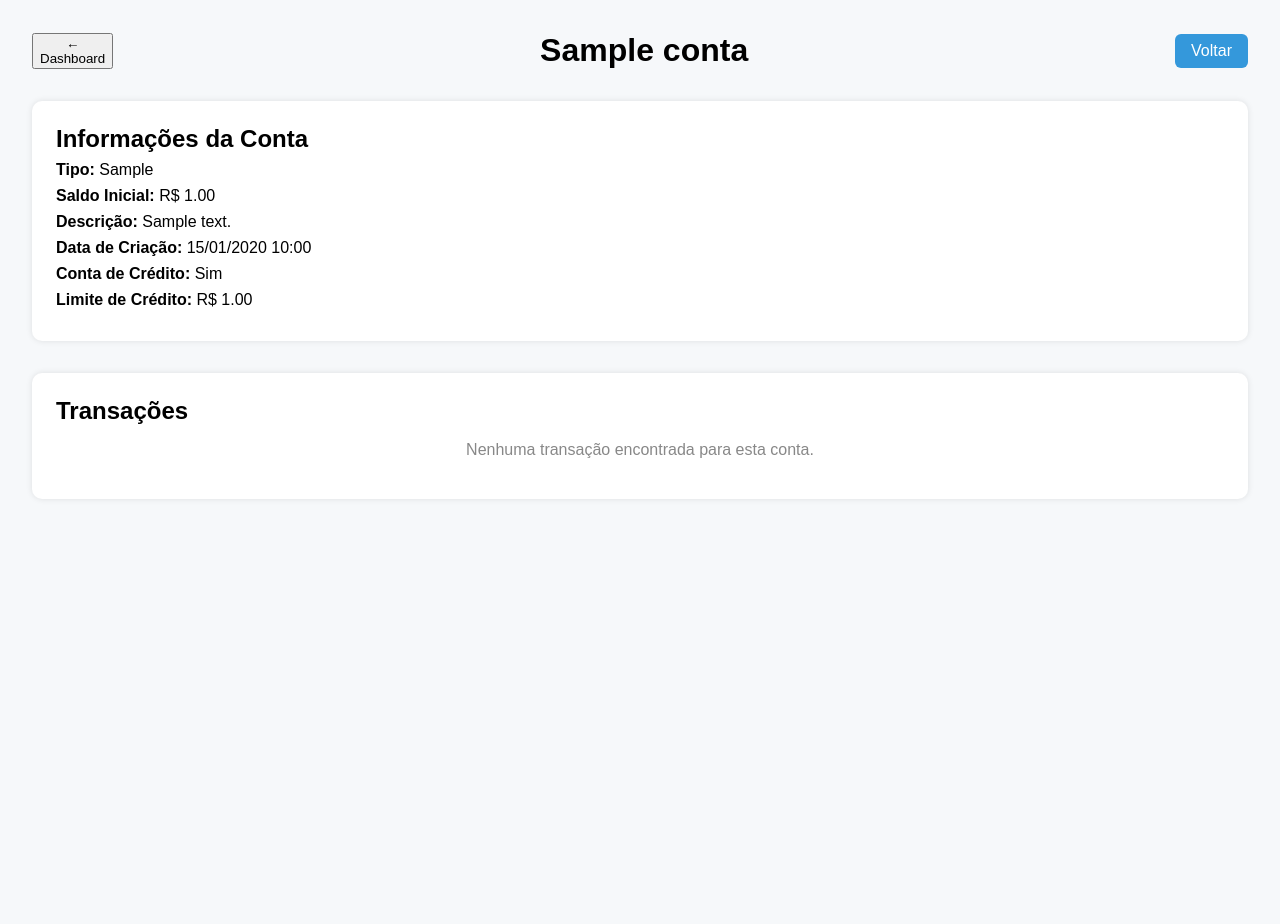
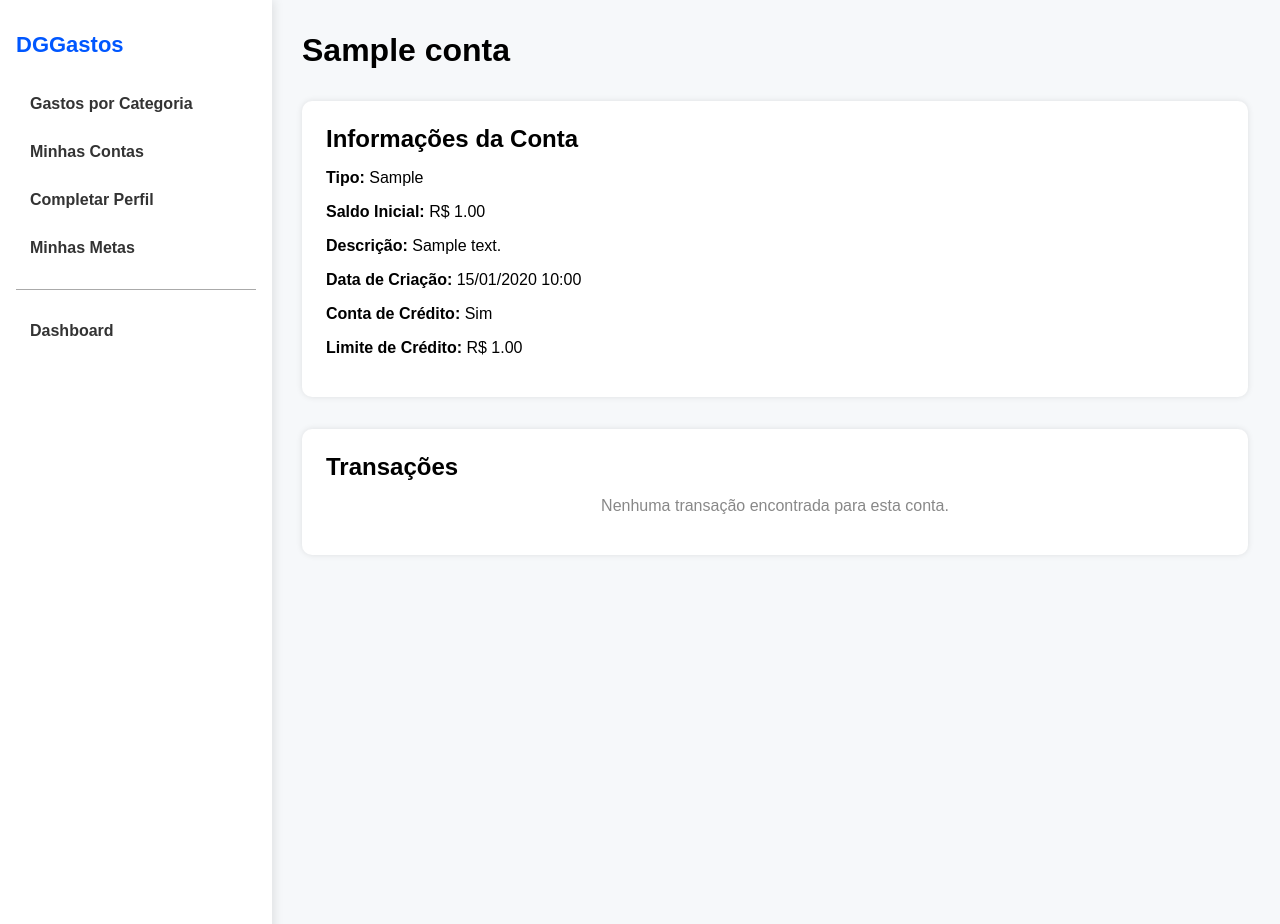
Before and after one commit to Markin1221/back-Sistema-de-Playlists-Personalizadas, a Django app: template financas/templates/financas/conta_detail.html in a window 1280 px wide. Run offline with Django 5.2, Linux system fonts and the light colour scheme; tables that the repository leaves empty hold one stand-in row (values such as "Sample post"); the template is opened without the code that fills it: values that come from a table or form of the project are taken from there, most other values are stand-ins (such as "Sample title", 1, 10 or a date in 2020).

Commit message:
acabo!!!!!!!!!!!!!!!!!!!!!!!!!!!!!!!!!!!!!
o estilo esta estiloso

```diff
--- a/financas/templates/financas/conta_detail.html
+++ b/financas/templates/financas/conta_detail.html
@@ -5,14 +5,64 @@
     <meta charset="UTF-8">
     <meta name="viewport" content="width=device-width, initial-scale=1.0">
     <title>Detalhes da Conta</title>
+
     <style>
+        /* ===== SIDEBAR ===== */
+         .sidebar {
+        width: 240px;
+        background: #ffffff;
+        height: 100vh;
+        padding: 2rem 1rem;
+        box-shadow: 2px 0 10px rgba(0,0,0,0.1);
+        position: fixed;
+        top: 0;
+        left: 0;
+    }
+
+    .sidebar h2 {
+        font-size: 22px;
+        color: #0057ff;
+        margin-bottom: 25px;
+        font-weight: 800;
+    }
+
+    .sidebar a {
+        display: block;
+        padding: 12px 14px;
+        margin-bottom: 6px;
+        border-radius: 10px;
+        font-size: 16px;
+        color: #333;
+        text-decoration: none;
+        font-weight: 600;
+        transition: 0.25s;
+    }
+
+    .sidebar a:hover {
+        background-color: #dce8ff;
+        color: #0057ff;
+        transform: translateX(4px);
+    }
+
+    .sidebar a.active {
+        background-color: #1a73ff;
+        color: white !important;
+        font-weight: 700;
+    }
+        /* ===== AJUSTE DO CONTEÚDO ===== */
         body {
             font-family: Arial, sans-serif;
             background-color: #f6f8fa;
             margin: 0;
+            padding: 0;
+        }
+
+        .content {
+            margin-left: 270px; /* espaço para a sidebar */
             padding: 2rem;
         }
 
+        /* ===== HEADER ===== */
         header {
             display: flex;
             justify-content: space-between;
@@ -36,23 +86,13 @@
             background-color: #2980b9;
         }
 
-        .detalhes-conta {
+        /* ===== CARDS ===== */
+        .detalhes-conta, .transacoes {
             background-color: white;
             padding: 1.5rem;
             border-radius: 10px;
             box-shadow: 0 0 6px rgba(0,0,0,0.1);
             margin-bottom: 2rem;
-        }
-
-        .detalhes-conta p {
-            margin: 0.5rem 0;
-        }
-
-        .transacoes {
-            background-color: white;
-            padding: 1.5rem;
-            border-radius: 10px;
-            box-shadow: 0 0 6px rgba(0,0,0,0.1);
         }
 
         table {
@@ -84,16 +124,28 @@
 </head>
 <body>
 
+    <!-- SIDEBAR -->
+    <aside class="sidebar">
+        <h2>DGGastos</h2>
+
+        <a href="{% url 'financas:gastos_categoria' usuario.id_usuario %}">Gastos por Categoria</a>
+        <a href="{% url 'financas:contas' usuario.id_usuario %}">Minhas Contas</a>
+        <a href="{% url 'financas:completar_perfil' usuario.id_usuario %}">Completar Perfil</a>
+        <a href="{% url 'financas:ver_metas' usuario.id_usuario %}">Minhas Metas</a>
+
+        <hr style="margin:20px 0; border:0; border-top:1px solid #aaa;">
+
+        <a href="{% url 'financas:dashboard' %}">Dashboard</a>
+    </aside>
+
+    <!-- CONTEÚDO -->
+    <div class="content">
+
         <header>
-    <a href="{% url 'financas:dashboard' %}">
-        <button>
-            ←<br>Dashboard
-        </button>
-    </a>
+
             <h1>{{ conta.nome_conta }}</h1>
-    <a href="{% url 'financas:contas' conta.id_usuario.id_usuario %}" class="btn-voltar">Voltar</a>
+
         </header>
-
         <div class="detalhes-conta">
             <h2>Informações da Conta</h2>
             <p><strong>Tipo:</strong> {{ conta.tipo }}</p>
@@ -108,6 +160,7 @@
 
         <div class="transacoes">
             <h2>Transações</h2>
+
             {% if transacoes.exists %}
                 <table>
                     <thead>
@@ -118,6 +171,7 @@
                             <th>Valor</th>
                         </tr>
                     </thead>
+
                     <tbody>
                         {% for t in transacoes %}
                         <tr>
@@ -134,5 +188,7 @@
             {% endif %}
         </div>
 
+    </div> <!-- fim content -->
+
 </body>
 </html>
--- a/financas/templates/financas/contas.html
+++ b/financas/templates/financas/contas.html
@@ -202,7 +202,7 @@
         <hr style="margin:20px 0; border:0; border-top:1px solid #ddd;">
 
         <a href="{% url 'financas:dashboard' %}">
-            🏠 Voltar ao Dashboard
+            Dashboard
         </a>
     </div>
 
--- a/financas/templates/financas/gastos_categoria.html
+++ b/financas/templates/financas/gastos_categoria.html
@@ -10,7 +10,6 @@ body {
     background-color: #f6f8fa;
     margin: 0;
     padding: 0;
-    display: flex;
 }
 
 /* ======================== MENU LATERAL ======================== */
@@ -173,7 +172,7 @@ tr:nth-child(even) {
 
     <hr style="margin:20px 0; border:0; border-top:1px solid #ddd;">
 
-    <a href="{% url 'financas:dashboard' %}">🏠 Voltar ao Dashboard</a>
+    <a href="{% url 'financas:dashboard' %}">Dashboard</a>
 </div>
 
 <header class="top-header">
--- a/financas/templates/financas/gastos_gerais.html
+++ b/financas/templates/financas/gastos_gerais.html
@@ -245,7 +245,7 @@ tbody tr.empty-row td {
 
     <hr style="margin:20px 0; border:0; border-top:1px solid #ddd;">
 
-    <a href="{% url 'financas:dashboard' %}">🏠 Voltar ao Dashboard</a>
+    <a href="{% url 'financas:dashboard' %}">Dashboard</a>
 </div>
 
 <!-- =====================================================
```
Also changed, not shown: financas/templates/financas/completar_perfil.html (+6 -6 lines), financas/templates/financas/dashboard.html (+14 -10 lines), financas/templates/financas/ver_metas.html (+183 -24 lines). Lines whose indentation alone changed are shown as unchanged.
